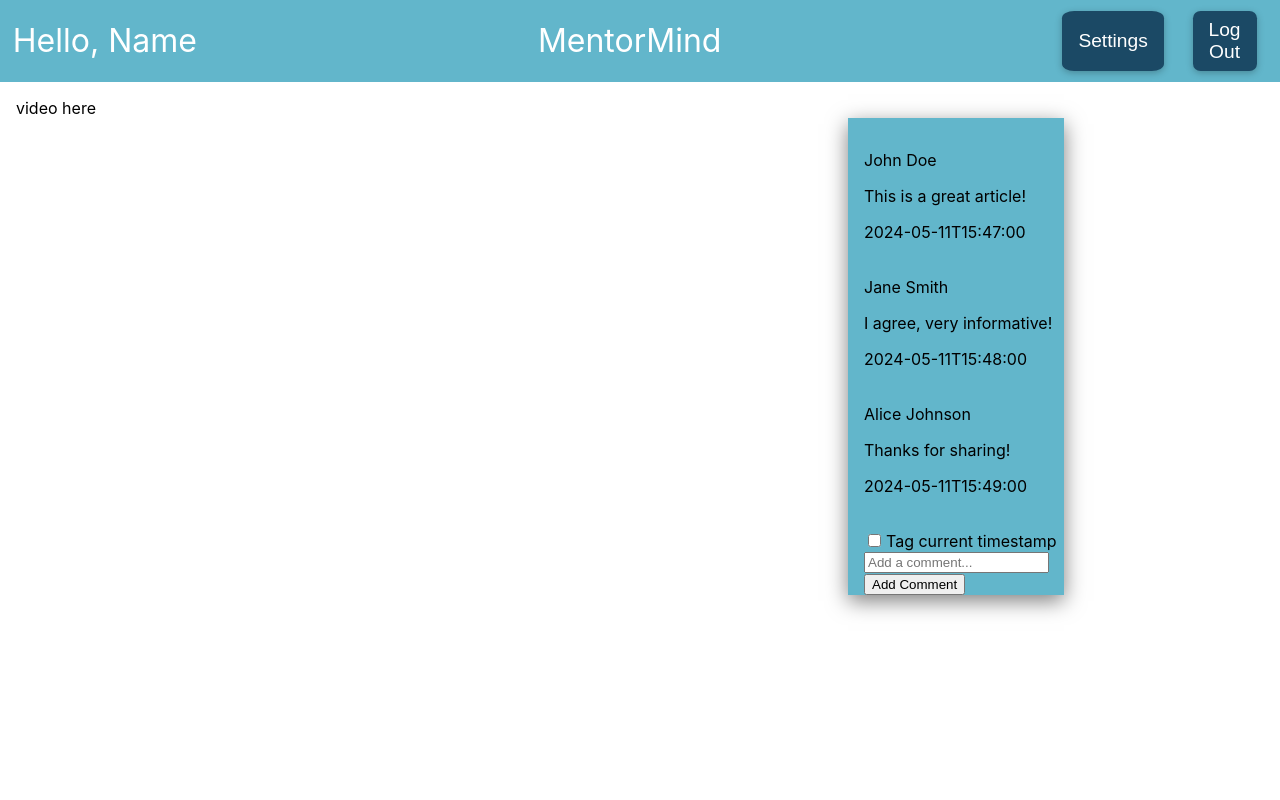
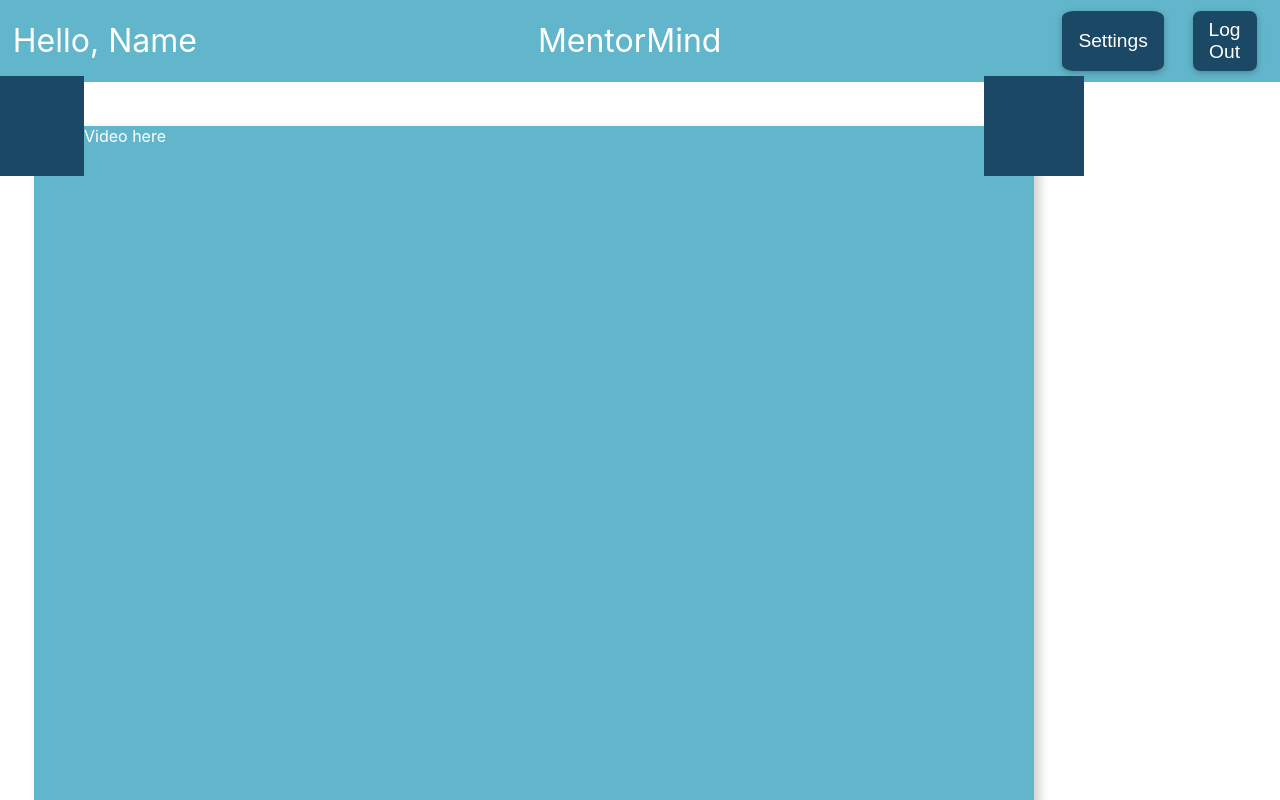
Before and after one commit to diss-mentor-mind/MentorMind, a React (Create React App) app in the folder mentor-mind-app/: page /video-page in a window 1280 px wide. Shown: the top 800 px of the page. Built offline with nearby package versions, Linux system fonts and the light colour scheme.

Commit message:
design changes

```diff
--- a/mentor-mind-app/src/pages/VideoPage.tsx
+++ b/mentor-mind-app/src/pages/VideoPage.tsx
@@ -1,24 +1,40 @@
-import { Box, Grid, Container } from "@mui/material";
+import { Box, Grid, Button, Container } from "@mui/material";
 import Comments from "../components/comments/comments";
+import PinnedContainer from "../components/containers/PinnedContainer";
 
 
 
 
 const VideoPage = () => {
   return (
-    <Grid container spacing={2}>  { }
-      <Grid item xs={8}> { }
-        <Box sx={{ padding: '1em' }}> { }
-          {"video here"}
-        </Box>
+    <Grid container spacing={2} sx={{
+      display: "flex",
+      flexDirection: "row"
+
+    }} >  { }
+      <Grid sx={{
+        height: "700px",
+        width: "1000px",
+        marginLeft: "40px",
+        marginTop: "50px"
+      }}> { }
+        <PinnedContainer
+        height="100%"
+        width="100%" > { }
+          {"Video here"}
+        </PinnedContainer>
       </Grid>
-      <Grid item xs={2}
+      <Grid
         sx={{
-          marginTop: "4%",
-          width: "100%",
-          boxShadow: "0px 6px 20px rgba(0, 0, 0, 0.5)",
-          backgroundColor: "var(--primary-color)"
-        }}>
+          height: "100%",
+          width: "20%",
+          marginLeft: "40px",
+          marginTop: "50px"
+        }}
+      >
+        <PinnedContainer
+          height="100%"
+          width="100%" >
           { }
           <Comments comments={[
             { username: 'John Doe', text: 'This is a great article!', timestamp: '2024-05-11T15:47:00' },
@@ -42,9 +58,19 @@ const VideoPage = () => {
               placeholder="Add a comment..."
               style={{ marginRight: '10px' }} // Adjust spacing as needed
             />
-          <button>Add Comment</button>
+            <Button
+              sx={{
+                backgroundColor: "var(--button-color)",
+                color: "white",
+                width: "70%",
+                height: "70%",
+                marginBottom: "10%",
+                marginTop: '10px'
+              }}
+            >Add Comment</Button>
           </div>
-      </Grid>
+        </PinnedContainer></Grid>
+
     </Grid>
   );
 };
```
Lines whose indentation alone changed are shown as unchanged.
